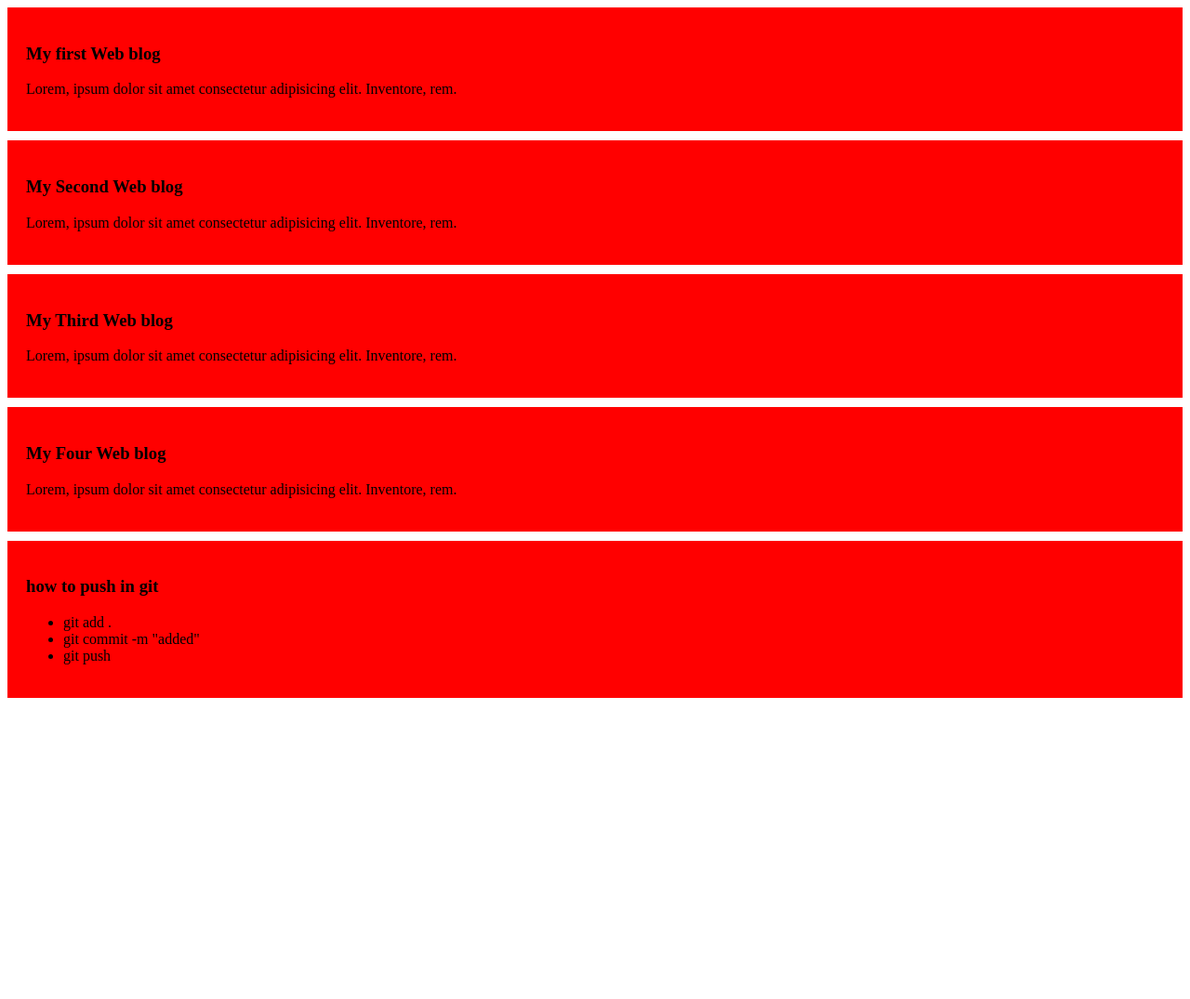
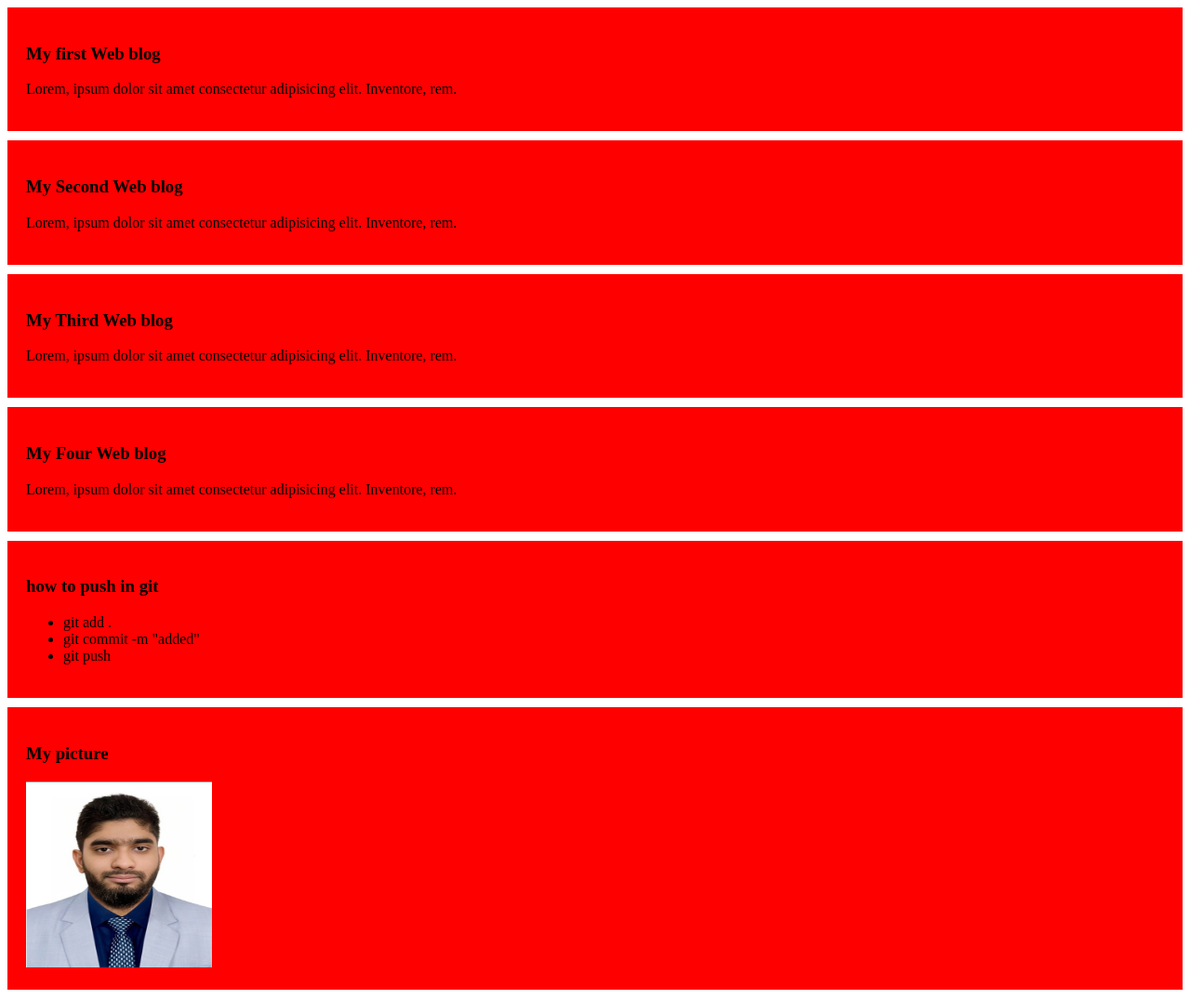
Before and after one commit to Sadekur38/my-simple-website, a plain HTML site: page index.html in a window 1280 px wide. Shown: the whole page at 93% size. Before the commit the page ends 800 px from the top, so only its background shows below. Drawn offline with Linux system fonts and the light colour scheme.

Commit message:
my image add

```diff
--- a/index.html
+++ b/index.html
@@ -31,5 +31,9 @@
             <li>git push</li>
         </ul>
     </div>
+    <div>
+        <h3>My picture</h3>
+        <img src="images/picture.jpg" alt="my picture" style="width: 200px; height: 200px;">
+    </div>
 </body>
 </html>
```
Also changed, not shown: images/picture.jpg (added).
